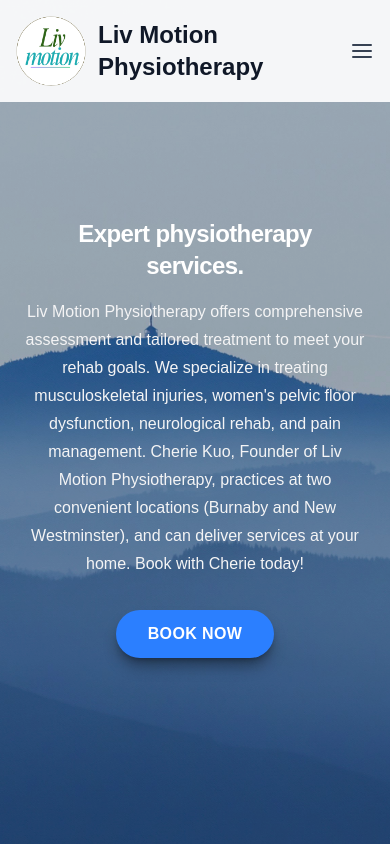
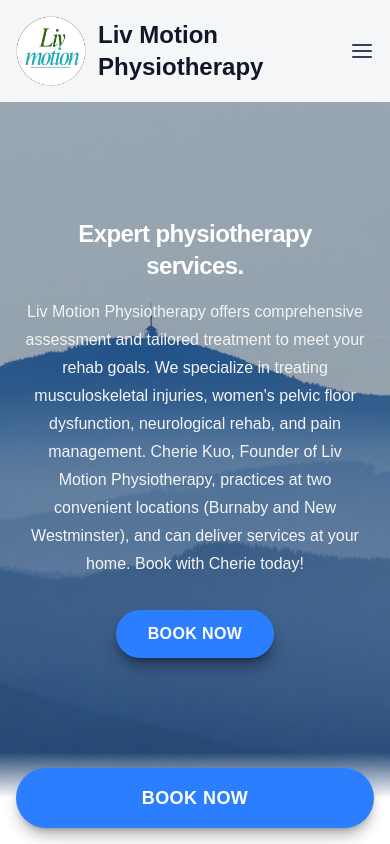
Before and after one commit to cher-kuo/cher-kuo.github.io, a Next.js app: page / in a window 390 px wide. Shown: the top 844 px of the page. Built offline with nearby package versions, Linux system fonts and the light colour scheme.

Commit message:
Add sticky Book Now button on mobile

```diff
--- a/src/app/layout.tsx
+++ b/src/app/layout.tsx
@@ -1,8 +1,9 @@
 import type { Metadata } from "next";
 import { Inter, Poppins } from "next/font/google";
 import "./globals.css";
-import Navbar from '@/components/layout/Navbar';
-import Footer from '@/components/layout/Footer';
+import Navbar from "@/components/layout/Navbar";
+import Footer from "@/components/layout/Footer";
+import MobileBookButton from "@/components/layout/MobileBookButton";
 
 const inter = Inter({
   subsets: ["latin"],
@@ -85,6 +86,7 @@
           {children}
         </main>
         <Footer />
+        <MobileBookButton />
         <script
           type="application/ld+json"
           dangerouslySetInnerHTML={{
--- /dev/null
+++ b/src/components/layout/MobileBookButton.tsx
@@ -0,0 +1,18 @@
+'use client';
+
+import Link from 'next/link';
+
+const MobileBookButton = () => {
+  return (
+    <div className="fixed bottom-0 left-0 right-0 z-50 p-4 bg-gradient-to-t from-white via-white to-transparent lg:hidden">
+      <Link
+        href="/book-appointment"
+        className="flex w-full items-center justify-center rounded-full bg-blue-500 px-8 py-4 text-lg font-semibold uppercase tracking-wide text-white shadow-lg shadow-black/30 transition-colors hover:bg-blue-600 active:bg-blue-700"
+      >
+        Book Now
+      </Link>
+    </div>
+  );
+};
+
+export default MobileBookButton;
```
